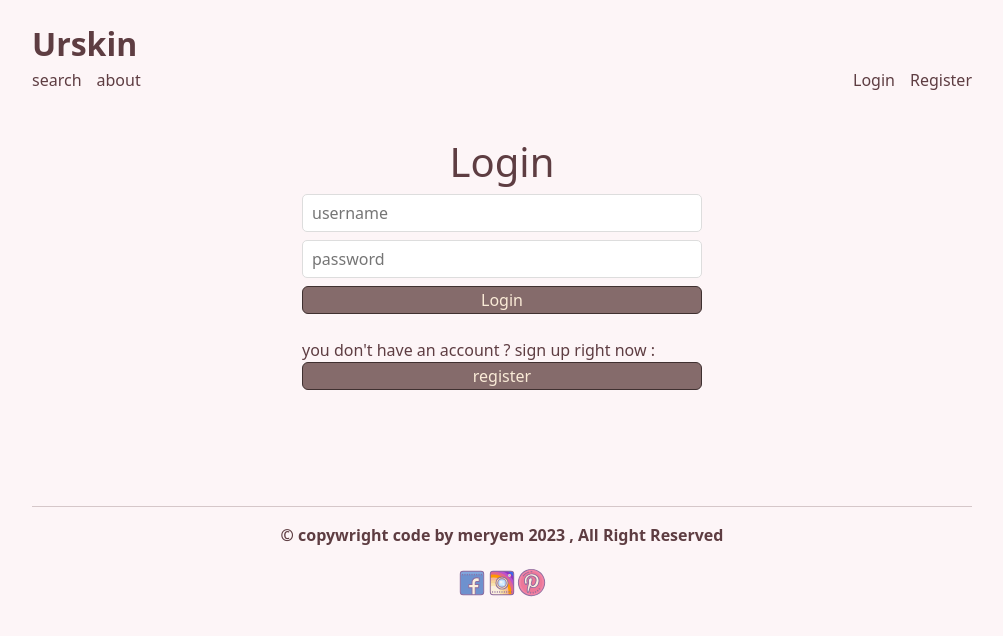
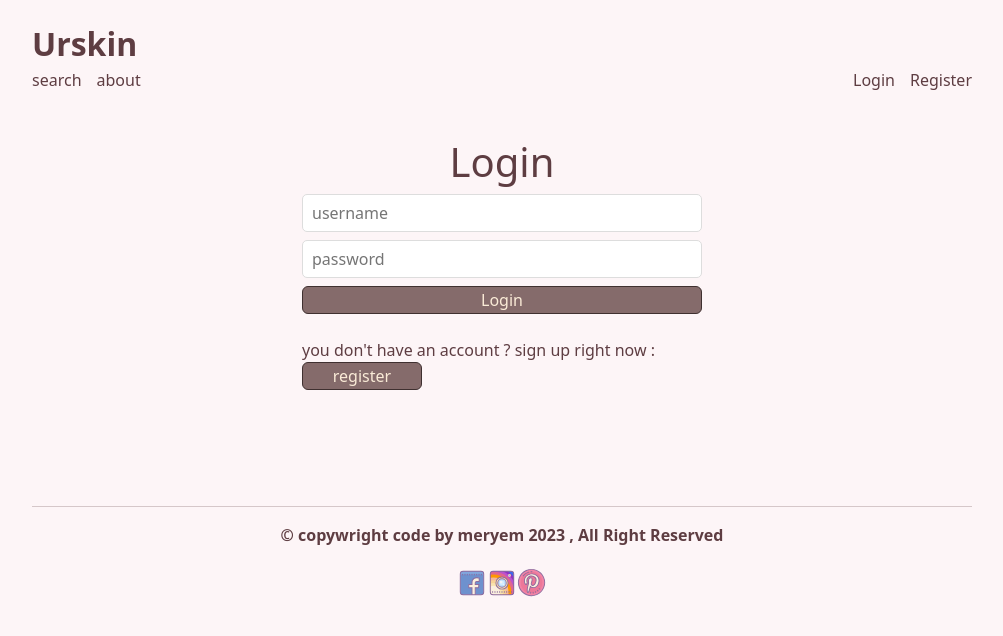
Before and after one commit to AdMrm/Urskin, a React (Create React App) app in the folder client/: page /login in a window 1280 px wide. Shown: the top 636 px of the page, without its empty margins (138-1141 px from the left). Built offline with nearby package versions, Linux system fonts and the light colour scheme; no server answers.

Commit message:
Update App.css

```diff
--- a/client/src/App.css
+++ b/client/src/App.css
@@ -270,3 +270,12 @@ a{
 a:hover{
     color:rgb(196, 143, 151);
 }
+.btns{
+    width: 30%;
+
+}
+.btnss button{
+    justify-content: center;
+    /* align-items: center; */
+
+}
```
